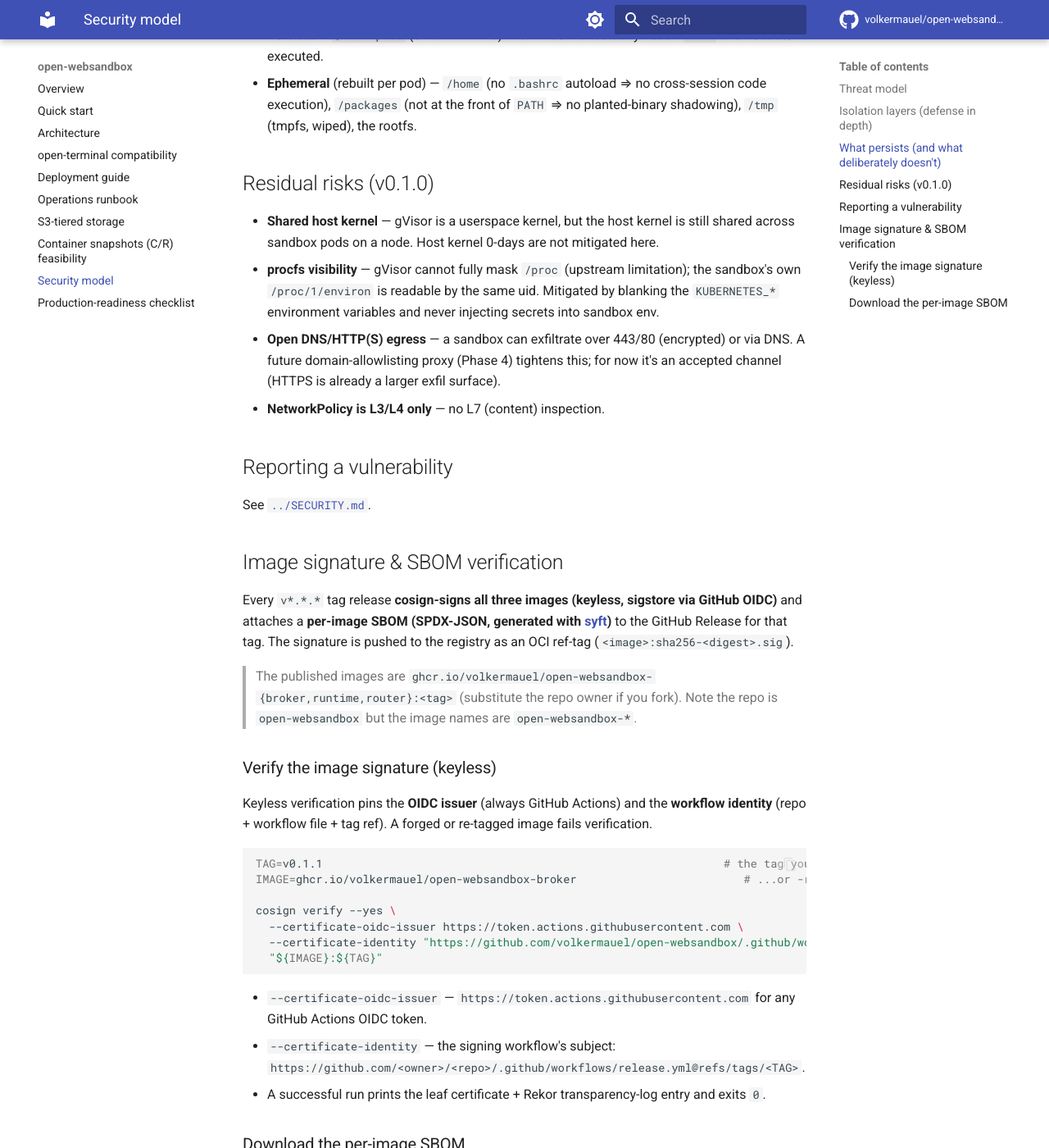
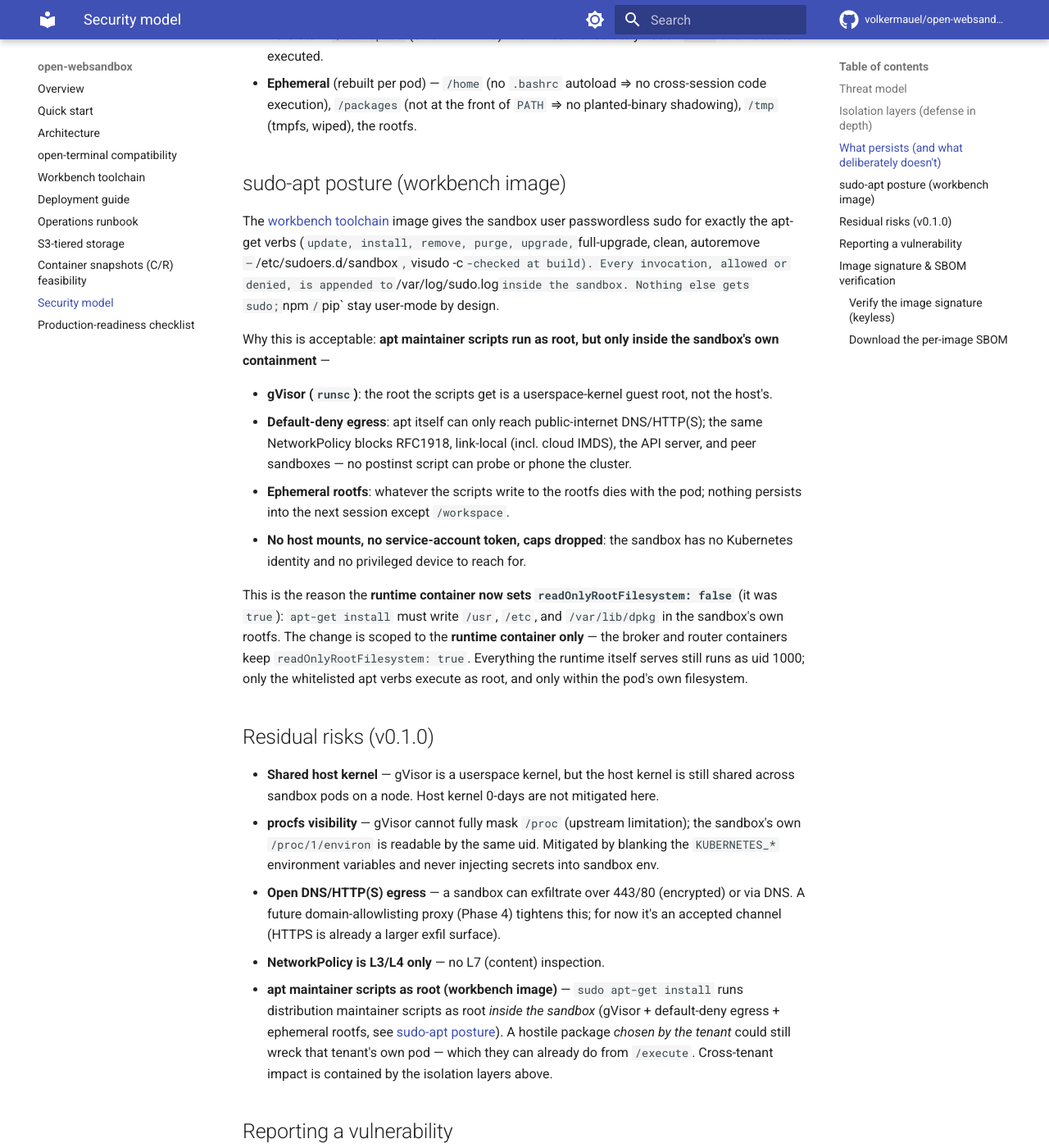
Before and after one commit to volkermauel/open-websandbox, an MkDocs documentation site: the page built from docs/security.md, in a window 1280 px wide and 1400 px high, scrolled down 1195 px. Shown: the whole window at 82% size. Built offline with MkDocs 1.6.1 and Material for MkDocs 9.7.7, drawn with Linux system fonts in a browser that asks for light colours; comment, search, counter and statistics services are not loaded.

Commit message:
docs: workbench toolchain page + sudo posture + compatibility/NOTICE/CHANGELOG
- docs/toolchain.md: per-area inventory, workspace-root-relative recipes,
  persistence semantics (/workspace PVC vs ephemeral rootfs//home//packages),
  /packages off-PATH anti-shadow, psql/mysql absent + how to install,
  wix skipped (wixl is the MSI path), sudo scope + /var/log/sudo.log,
  PEP-668 relief. Added to mkdocs nav.
- docs/security.md: sudo-apt posture section (gVisor + default-deny netpol +
  ephemeral rootfs containment; runtime-container-only
  readOnlyRootFilesystem:false rationale) + residual-risk entry.
- docs/compatibility.md: /system toolchain-append divergence row (knob-gated,
  WORKDIR-driven conventions); refresh the Python-sentence row for the
  workbench image now shipping python3.
- NOTICE.md: license rows for unrar(non-free freeware), PSADT 4.1.8 (LGPL-3.0,
  verified from the module's LicenseUri), CFR(MIT), radare2(LGPL-3+),
  pandoc(GPL-2+), msitools(LGPL-2.1+), duckdb(MIT), Node(MIT), pwsh/dotnet(MIT),
  tesseract(Apache-2.0), ocrmypdf(MPL-2.0).
- CHANGELOG [Unreleased] Added; tasks.md ticked (5.3 pending image smoke).

```diff
--- a/docs/security.md
+++ b/docs/security.md
@@ -43,6 +43,35 @@ scope for v0.1.0). See `openspec/changes/archive/adopt-agent-sandbox/design.md`
   execution), `/packages` (not at the front of `PATH` ⇒ no planted-binary shadowing), `/tmp`
   (tmpfs, wiped), the rootfs.
 
+## sudo-apt posture (workbench image)
+
+The [workbench toolchain](toolchain.md) image gives the sandbox user passwordless
+sudo for exactly the apt-get verbs (`update, install, remove, purge, upgrade,
+`full-upgrade, clean, autoremove` — `/etc/sudoers.d/sandbox`, `visudo -c`-checked at
+build). Every invocation, allowed or denied, is appended to `/var/log/sudo.log` inside
+the sandbox. Nothing else gets sudo; `npm`/`pip` stay user-mode by design.
+
+Why this is acceptable: **apt maintainer scripts run as root, but only inside the
+sandbox's own containment** —
+
+- **gVisor (`runsc`)**: the root the scripts get is a userspace-kernel guest root, not the
+  host's.
+- **Default-deny egress**: apt itself can only reach public-internet DNS/HTTP(S); the
+  same NetworkPolicy blocks RFC1918, link-local (incl. cloud IMDS), the API server, and
+  peer sandboxes — no postinst script can probe or phone the cluster.
+- **Ephemeral rootfs**: whatever the scripts write to the rootfs dies with the pod;
+  nothing persists into the next session except `/workspace`.
+- **No host mounts, no service-account token, caps dropped**: the sandbox has no
+  Kubernetes identity and no privileged device to reach for.
+
+This is the reason the **runtime container now sets `readOnlyRootFilesystem: false`**
+(it was `true`): `apt-get install` must write `/usr`, `/etc`, and `/var/lib/dpkg` in the
+sandbox's own rootfs. The change is scoped to the **runtime container only** — the broker
+and router containers keep `readOnlyRootFilesystem: true`. Everything the runtime
+itself serves still runs as uid 1000; only the whitelisted apt verbs execute as root,
+and only within the pod's own filesystem.
+
+
 ## Residual risks (v0.1.0)
 
 - **Shared host kernel** — gVisor is a userspace kernel, but the host kernel is still shared
@@ -54,6 +83,12 @@ scope for v0.1.0). See `openspec/changes/archive/adopt-agent-sandbox/design.md`
   A future domain-allowlisting proxy (Phase 4) tightens this; for now it's an accepted
   channel (HTTPS is already a larger exfil surface).
 - **NetworkPolicy is L3/L4 only** — no L7 (content) inspection.
+- **apt maintainer scripts as root (workbench image)** — `sudo apt-get install` runs
+  distribution maintainer scripts as root *inside the sandbox* (gVisor + default-deny
+  egress + ephemeral rootfs, see [sudo-apt posture](#sudo-apt-posture-workbench-image)).
+  A hostile package *chosen by the tenant* could still wreck that tenant's own pod —
+  which they can already do from `/execute`. Cross-tenant impact is contained by the
+  isolation layers above.
 
 ## Reporting a vulnerability
 
--- a/mkdocs.yml
+++ b/mkdocs.yml
@@ -78,6 +78,7 @@ nav:
   - Quick start: quickstart.md
   - Architecture: architecture.md
   - open-terminal compatibility: compatibility.md
+  - Workbench toolchain: toolchain.md
   - Deployment guide: deploy.md
   - Operations runbook: operations.md
   - S3-tiered storage: s3-tiered-storage.md
```
Also changed, not shown: CHANGELOG.md (+26 -0 lines), NOTICE.md (+12 -0 lines), docs/compatibility.md (+15 -6 lines), docs/toolchain.md (added, +117 -0 lines), openspec/changes/2026-08-29-workbench-toolchain/tasks.md (+17 -15 lines).
